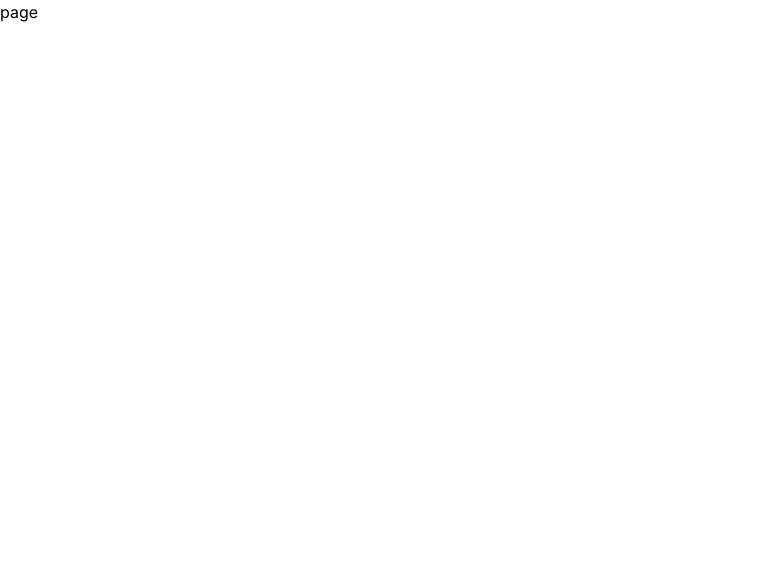
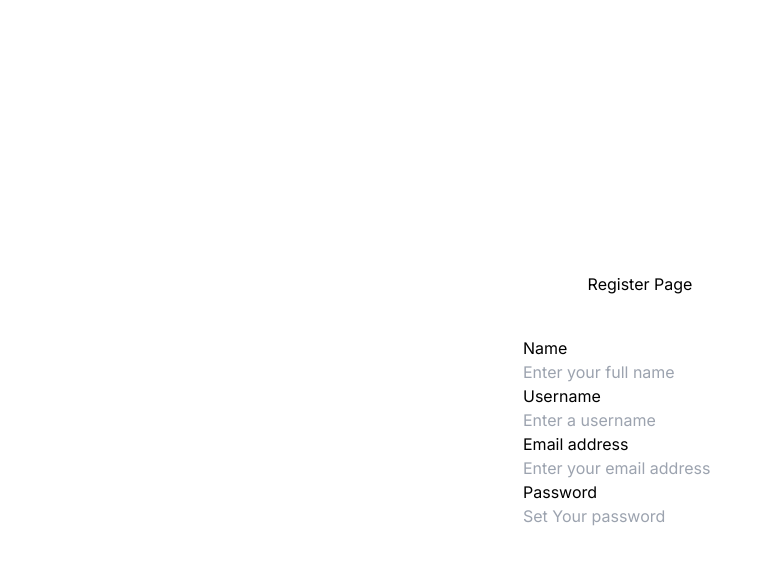
Before and after one commit to coderfrnd/Basic-Header, a Next.js app: page /register in a window 1280 px wide. Shown: the top 564 px of the page, without its empty margins (0-772 px from the left). Built offline with nearby package versions, Linux system fonts and the light colour scheme.

Commit message:
register

```diff
--- a/src/app/register/page.jsx
+++ b/src/app/register/page.jsx
@@ -1,11 +1,39 @@
-'use client'
+"use client";
 
-import React from 'react'
+import React from "react";
 
 function page() {
   return (
-    <div>page</div>
-  )
+    <div className="flex min-h-screen flex-col items-center justify-center p-0">
+      <div className="flex flex-col items-center w-1/4 h-1/2 pt-40 pb-40">
+        <div className="mb-10">Register Page</div>
+
+        <div className="flex flex-col justify-between">
+
+          <div>
+            <div>Name</div>
+            <input type="text" placeholder="Enter your full name" />
+          </div>
+
+          <div>
+            <div>Username</div>
+            <input type="text" placeholder="Enter a username" />
+          </div>
+
+          <div>
+            <div>Email address</div>
+            <input type="email" placeholder="Enter your email address" />
+          </div>
+
+          <div>
+            <div>Password</div>
+            <input type="password" placeholder="Set Your password" />
+          </div>
+
+        </div>
+      </div>
+    </div>
+  );
 }
 
-export default page
+export default page;
```
